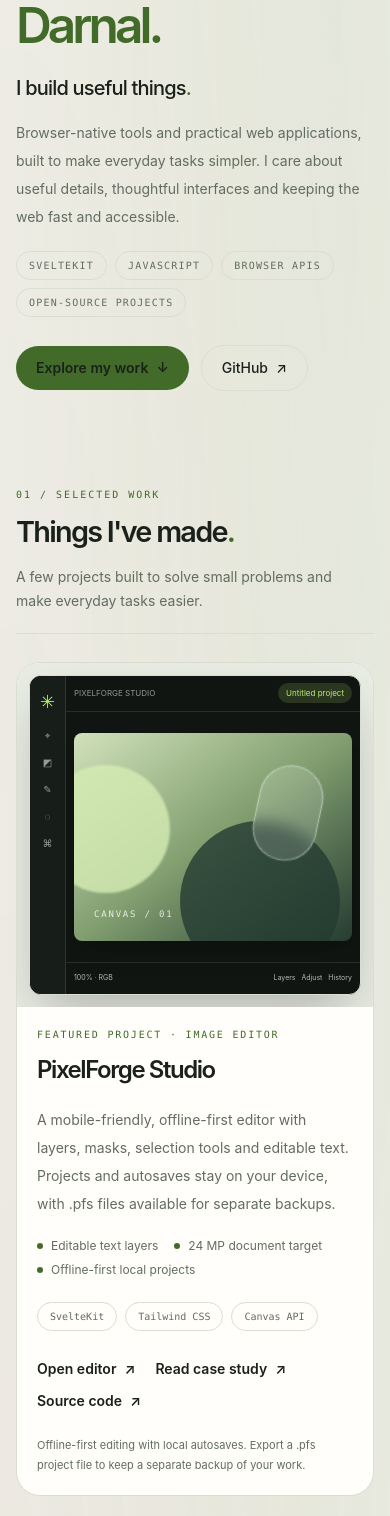
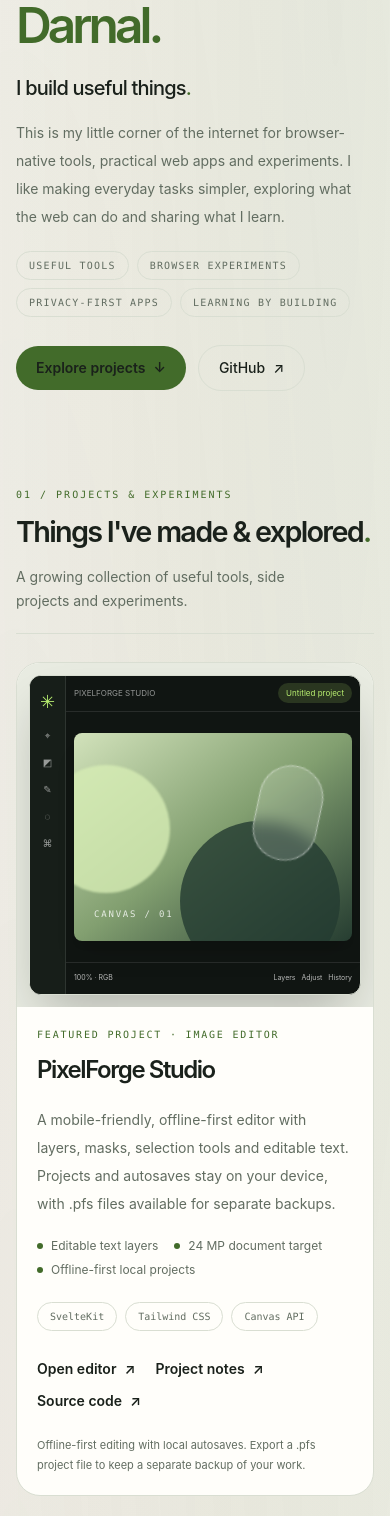
Before and after one commit to leenusdarnal/leenusdarnal.github.io, a SvelteKit app: page / in a window 390 px wide. Shown: the part 199-1715 px from the top of the page. Built offline with nearby package versions, Linux system fonts and the light colour scheme.

Commit message:
Reframe homepage as a personal project space

```diff
--- a/src/routes/+page.svelte
+++ b/src/routes/+page.svelte
@@ -61,13 +61,13 @@
         '@type': 'Person',
         name: 'Leenus Darnal',
         url: 'https://leenusdarnal.github.io/',
-        description: 'A personal developer portfolio featuring practical web applications, browser-based tools and experiments.',
+        description: 'A personal space for practical web tools, playful experiments and things I am curious about.',
         sameAs: ['https://github.com/leenusdarnal']
       },
       {
         '@type': 'WebSite',
         name: 'Leenus Darnal — I build useful things',
-        description: 'Practical web applications, browser-based tools and experiments.',
+        description: 'A personal corner of the internet for useful tools, side projects and experiments.',
         url: 'https://leenusdarnal.github.io/',
         publisher: { '@type': 'Person', name: 'Leenus Darnal' }
       }
@@ -128,7 +128,7 @@
     </a>
 
     <nav aria-label="Main navigation" class="flex shrink-0 items-center gap-1 text-xs font-medium text-[var(--muted)] sm:gap-4 sm:text-sm lg:gap-7">
-      <a href="#work" class="inline-flex min-h-11 items-center rounded-full px-2 transition-colors hover:text-[var(--ink)] sm:px-1">Work</a>
+      <a href="#work" class="inline-flex min-h-11 items-center rounded-full px-2 transition-colors hover:text-[var(--ink)] sm:px-1">Projects</a>
       <a href="#about" class="inline-flex min-h-11 items-center rounded-full px-2 transition-colors hover:text-[var(--ink)] sm:px-1">About</a>
       <a href="#contact" class="inline-flex min-h-11 items-center rounded-full px-2 transition-colors hover:text-[var(--ink)] sm:px-1">Contact</a>
       <a href="https://github.com/leenusdarnal" target="_blank" rel="noopener noreferrer" class="hidden transition-colors hover:text-[var(--ink)] sm:inline">GitHub ↗</a>
@@ -165,17 +165,17 @@
           I build useful things<span class="text-[var(--accent)]">.</span>
         </p>
         <p class="mt-4 max-w-xl text-sm leading-7 text-[var(--muted)] sm:text-base sm:leading-8 lg:text-lg">
-          Browser-native tools and practical web applications, built to make everyday tasks simpler. I care about useful details, thoughtful interfaces and keeping the web fast and accessible.
+          This is my little corner of the internet for browser-native tools, practical web apps and experiments. I like making everyday tasks simpler, exploring what the web can do and sharing what I learn.
         </p>
-        <ul aria-label="Technologies and interests" class="mt-5 flex flex-wrap gap-2 font-mono text-[10px] uppercase tracking-[0.12em] text-[var(--muted)] sm:mt-6">
-          <li class="rounded-full border border-[var(--line)] px-3 py-1.5">SvelteKit</li>
-          <li class="rounded-full border border-[var(--line)] px-3 py-1.5">JavaScript</li>
-          <li class="rounded-full border border-[var(--line)] px-3 py-1.5">Browser APIs</li>
-          <li class="rounded-full border border-[var(--line)] px-3 py-1.5">Open-source projects</li>
+        <ul aria-label="Things I like exploring" class="mt-5 flex flex-wrap gap-2 font-mono text-[10px] uppercase tracking-[0.12em] text-[var(--muted)] sm:mt-6">
+          <li class="rounded-full border border-[var(--line)] px-3 py-1.5">Useful tools</li>
+          <li class="rounded-full border border-[var(--line)] px-3 py-1.5">Browser experiments</li>
+          <li class="rounded-full border border-[var(--line)] px-3 py-1.5">Privacy-first apps</li>
+          <li class="rounded-full border border-[var(--line)] px-3 py-1.5">Learning by building</li>
         </ul>
         <div class="mt-7 flex flex-wrap items-center gap-3 sm:mt-9">
           <a href="#work" class="inline-flex min-h-11 items-center gap-2 rounded-full bg-[var(--accent)] px-5 py-3 text-sm font-semibold text-[var(--accent-contrast)] transition hover:-translate-y-0.5 sm:gap-3 sm:px-6 sm:py-3.5 hover:shadow-[0_12px_30px_color-mix(in_srgb,var(--accent)_20%,transparent)]">
-            Explore my work <span aria-hidden="true">↓</span>
+            Explore projects <span aria-hidden="true">↓</span>
           </a>
           <a href="https://github.com/leenusdarnal" target="_blank" rel="noopener noreferrer" class="inline-flex min-h-11 items-center gap-2 rounded-full border border-[var(--line)] px-5 py-3 text-sm font-medium text-[var(--ink)] transition hover:border-[var(--accent)] sm:px-6 sm:py-3.5">
             GitHub <span aria-hidden="true">↗</span>
@@ -197,10 +197,10 @@
     <section id="work" aria-labelledby="work-heading" class="scroll-mt-12 pb-20 pt-4 sm:pb-28 sm:pt-8">
       <div class="mb-7 flex flex-wrap items-start justify-between gap-3 border-b border-[var(--line)] pb-5 sm:mb-9 sm:items-end sm:gap-4">
         <div>
-          <p class="mb-2 font-mono text-[10px] uppercase tracking-[0.2em] text-[var(--accent)]">01 / SELECTED WORK</p>
-          <h2 id="work-heading" class="text-[clamp(1.8rem,7vw,2.25rem)] font-semibold tracking-[-0.06em] sm:text-4xl">Things I've made<span class="text-[var(--accent)]">.</span></h2>
+          <p class="mb-2 font-mono text-[10px] uppercase tracking-[0.2em] text-[var(--accent)]">01 / PROJECTS & EXPERIMENTS</p>
+          <h2 id="work-heading" class="text-[clamp(1.8rem,7vw,2.25rem)] font-semibold tracking-[-0.06em] sm:text-4xl">Things I've made & explored<span class="text-[var(--accent)]">.</span></h2>
         </div>
-        <p class="w-full max-w-xs text-sm leading-6 text-[var(--muted)] sm:w-auto">A few projects built to solve small problems and make everyday tasks easier.</p>
+        <p class="w-full max-w-xs text-sm leading-6 text-[var(--muted)] sm:w-auto">A growing collection of useful tools, side projects and experiments.</p>
       </div>
 
       <article aria-labelledby="project-pixelforge-title" aria-describedby="project-pixelforge-description" class="group overflow-hidden rounded-3xl border border-[var(--line)] bg-[var(--panel)] transition duration-300 hover:-translate-y-1 hover:border-[color-mix(in_srgb,var(--accent)_55%,var(--line))]">
@@ -247,7 +247,7 @@
             </div>
             <div class="mt-7 flex flex-wrap gap-x-5 gap-y-3 text-sm font-semibold sm:mt-9">
               <a class="inline-flex items-center gap-2 text-[var(--accent)] transition hover:gap-3" href={projects[0].live} target="_blank" rel="noopener noreferrer">Open editor <span>↗</span></a>
-              <a class="inline-flex items-center gap-2 text-[var(--muted)] transition hover:text-[var(--ink)]" href="/projects/{projects[0].slug}/">Read case study <span>↗</span></a>
+              <a class="inline-flex items-center gap-2 text-[var(--muted)] transition hover:text-[var(--ink)]" href="/projects/{projects[0].slug}/">Project notes <span>↗</span></a>
               <a class="inline-flex items-center gap-2 text-[var(--muted)] transition hover:text-[var(--ink)]" href={projects[0].source} target="_blank" rel="noopener noreferrer">Source code <span>↗</span></a>
             </div>
             <p class="mt-6 text-[11px] leading-5 text-[var(--muted)]">Offline-first editing with local autosaves. Export a .pfs project file to keep a separate backup of your work.</p>
@@ -304,7 +304,7 @@
                 {#if project.live}
                   <a class="inline-flex items-center gap-2 text-[var(--accent)] transition hover:gap-3" href={project.live} target="_blank" rel="noopener noreferrer">Open project <span>↗</span></a>
                 {/if}
-                <a class="inline-flex items-center gap-2 text-[var(--muted)] transition hover:text-[var(--ink)]" href="/projects/{project.slug}/">Read case study <span>↗</span></a>
+                <a class="inline-flex items-center gap-2 text-[var(--muted)] transition hover:text-[var(--ink)]" href="/projects/{project.slug}/">Project notes <span>↗</span></a>
                 <a class="inline-flex items-center gap-2 text-[var(--muted)] transition hover:text-[var(--ink)]" href={project.source} target="_blank" rel="noopener noreferrer">Source code <span>↗</span></a>
               </div>
             </div>
@@ -320,8 +320,8 @@
           <h2 id="about-heading" class="mt-4 text-[clamp(2rem,6vw,3.25rem)] font-semibold leading-[1.02] tracking-[-0.07em]">Curious by nature.<br />Practical by design.</h2>
         </div>
         <div class="max-w-2xl">
-          <p class="text-base leading-8 text-[var(--muted)] sm:text-lg">I enjoy turning everyday problems and small ideas into useful digital tools. My work tends to live at the intersection of clean interfaces, browser capabilities and practical problem-solving.</p>
-          <p class="mt-5 text-base leading-8 text-[var(--muted)] sm:text-lg">I like building things that feel simple to use, respect people's privacy and work well across devices. This site is where I share those experiments, the projects that grow from them and what I learn along the way.</p>
+          <p class="text-base leading-8 text-[var(--muted)] sm:text-lg">I enjoy turning everyday problems and passing ideas into useful digital tools. The things I make tend to sit somewhere between clean interfaces, browser capabilities and practical problem-solving.</p>
+          <p class="mt-5 text-base leading-8 text-[var(--muted)] sm:text-lg">I like making things that feel simple to use, respect people's privacy and work well across devices. This site is where I keep a record of those experiments, share the projects that grow from them and collect what I learn along the way.</p>
           <a href="https://github.com/leenusdarnal" target="_blank" rel="noopener noreferrer" class="mt-7 inline-flex min-h-11 items-center gap-2 text-sm font-semibold text-[var(--accent)] transition hover:gap-3">More on GitHub <span aria-hidden="true">↗</span></a>
         </div>
       </div>
```
